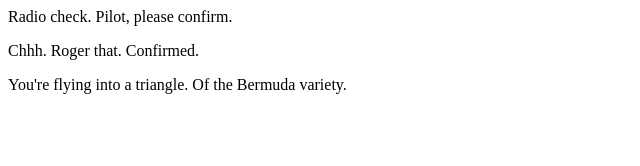
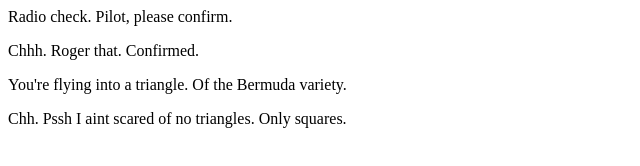
Before and after one commit to Hoodwinked53/communication-log, a plain HTML site: page index.html in a window 1280 px wide. Shown: the whole page, without its empty margins (0-640 px from the left). Drawn offline with Linux system fonts and the light colour scheme.

Commit message:
your turn

```diff
--- a/index.html
+++ b/index.html
@@ -3,5 +3,6 @@
       <p>Radio check. Pilot, please confirm.</p>
       <p>Chhh. Roger that. Confirmed.</p>
       <p>You're flying into a triangle. Of the Bermuda variety.</p>
+      <p>Chh. Pssh I aint scared of no triangles. Only squares.</p>
    </body>
 </html>
```
